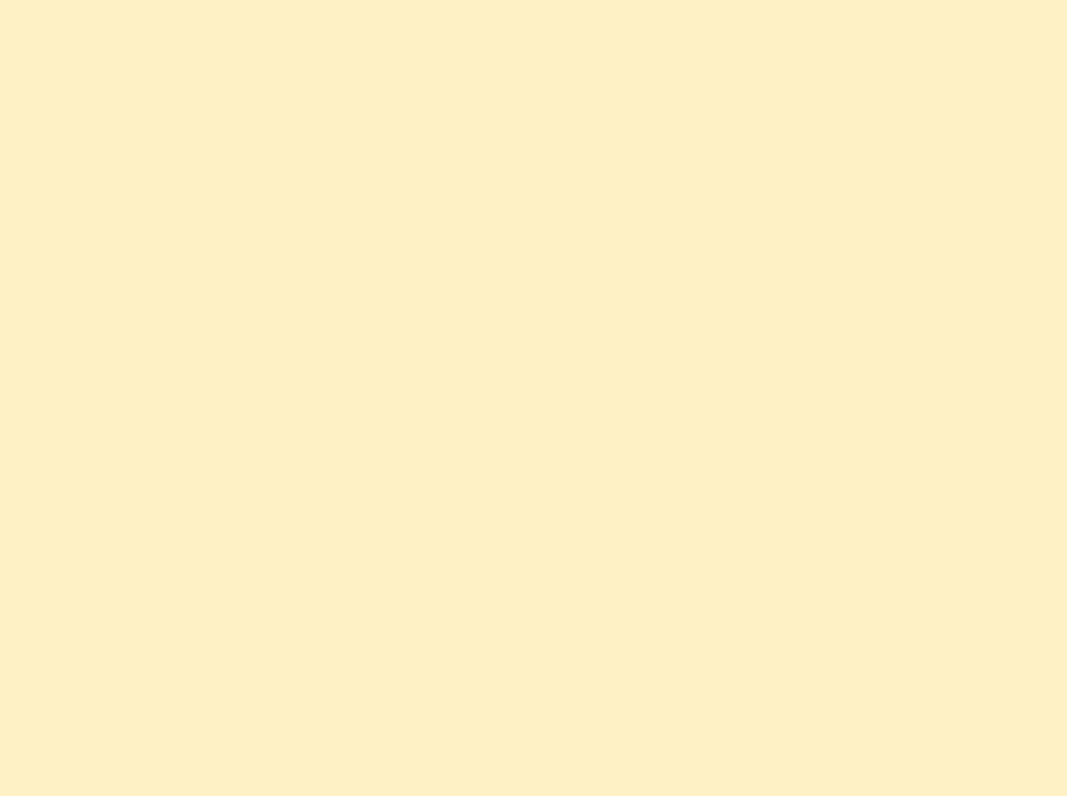
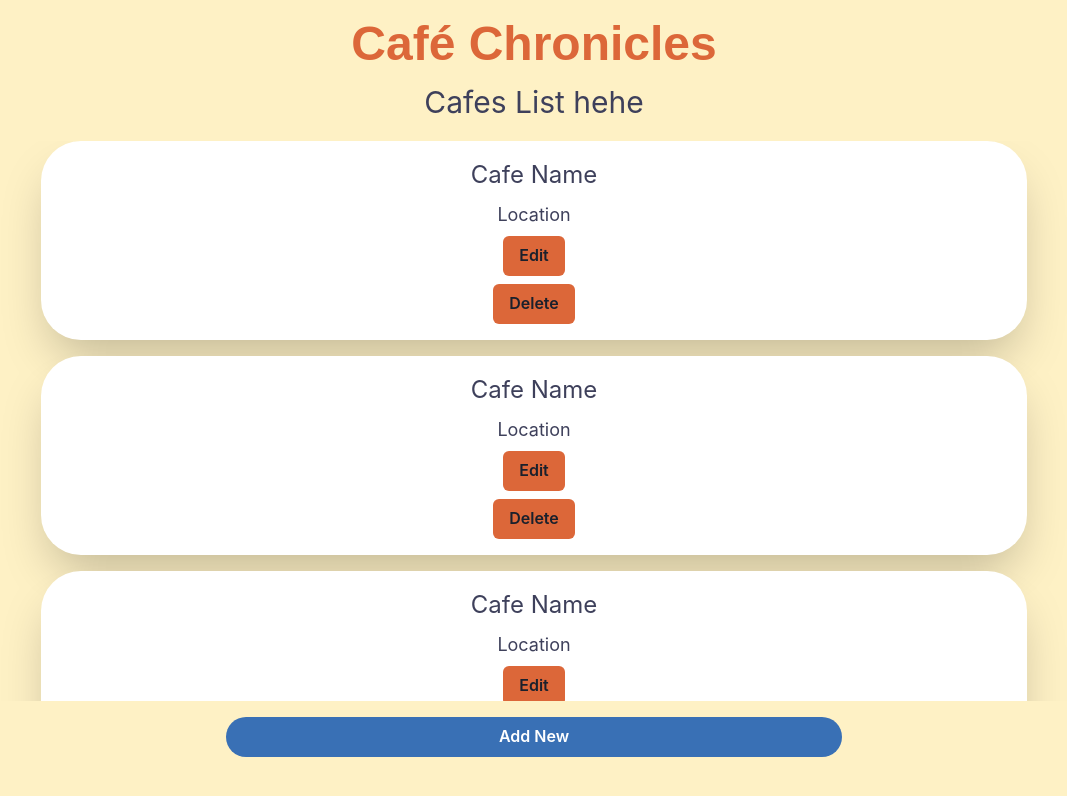
Before and after one commit to tze-xuan/Orbital-2025, a React (Create React App) app in the folder frontend/: page /cafes in a window 1280 px wide. Before the commit this address had no page. Shown: the top 796 px of the page, without its empty margins (106-1173 px from the left). Built offline with nearby package versions, Linux system fonts and the light colour scheme; a web font is replaced by a local one.

Commit message:
Integrate cafes page

```diff
--- a/frontend/src/App.tsx
+++ b/frontend/src/App.tsx
@@ -3,6 +3,7 @@ import Login from "./pages/Login.tsx";
 import Home from "./pages/Home.tsx";
 import SignUp from "./pages/SignUp.tsx";
 import Community from "./pages/Community.tsx";
+import Cafes from "./pages/Cafes.tsx";
 import { BrowserRouter as Router, Route, Routes } from "react-router-dom";
 
 function App() {
@@ -15,6 +16,7 @@ function App() {
           <Route path="/home" element={<Home />} />
           <Route path="/signup" element={<SignUp />} />
           <Route path="/community" element={<Community />} />
+          <Route path="/cafes" element={<Cafes />} />
         </Routes>
       </Router>
     </div>
--- a/frontend/src/pages/Cafes.tsx
+++ b/frontend/src/pages/Cafes.tsx
@@ -1,8 +1,95 @@
 import React from "react";
-import { Text } from "@chakra-ui/react";
+import { Button, Flex, Text } from "@chakra-ui/react";
 
 const Cafes = () => {
-  return <Text>Cafes</Text>;
+  return (
+    <Flex alignItems="center" direction="column" gap="2vh" padding="3vh">
+      <Button
+        fontFamily="darumadrop"
+        fontSize="5xl"
+        color="#DC6739"
+        variant="plain"
+      >
+        <a href="/home">Café Chronicles</a>
+      </Button>
+
+      <Text fontSize="3xl"> Cafes List hehe </Text>
+      {/* Flex Container */}
+      <Flex
+        alignItems="center"
+        maxH="70vh"
+        overflowY="auto"
+        scrollBehavior="smooth"
+        direction="column"
+        width="100%"
+        gap="2vh"
+      >
+        {/* Container 1 for Cafe Items */}
+        <Flex
+          direction="column"
+          bgColor="white"
+          width="80%"
+          alignItems="center"
+          justifyContent="center"
+          gap="1vh"
+          padding="2vh"
+          borderRadius="40px"
+          shadow="2xl"
+        >
+          <Text fontSize="2xl">Cafe Name</Text>
+          <Text fontSize="lg">Location</Text>
+          <Button background="#DC6739">Edit</Button>
+          <Button background="#DC6739">Delete</Button>
+        </Flex>
+
+        {/* Container 2 for Cafe Items */}
+        <Flex
+          direction="column"
+          bgColor="white"
+          width="80%"
+          alignItems="center"
+          justifyContent="center"
+          gap="1vh"
+          padding="2vh"
+          borderRadius="40px"
+          shadow="2xl"
+        >
+          <Text fontSize="2xl">Cafe Name</Text>
+          <Text fontSize="lg">Location</Text>
+          <Button background="#DC6739">Edit</Button>
+          <Button background="#DC6739">Delete</Button>
+        </Flex>
+
+        {/* Container 3 for Cafe Items */}
+        <Flex
+          direction="column"
+          bgColor="white"
+          width="80%"
+          alignItems="center"
+          justifyContent="center"
+          gap="1vh"
+          padding="2vh"
+          borderRadius="40px"
+          shadow="2xl"
+        >
+          <Text fontSize="2xl">Cafe Name</Text>
+          <Text fontSize="lg">Location</Text>
+          <Button background="#DC6739">Edit</Button>
+          <Button background="#DC6739">Delete</Button>
+        </Flex>
+      </Flex>
+
+      {/* Add New Cafe Button */}
+      <Button
+        background="#3970B5"
+        color="white"
+        borderRadius="50px"
+        width="50%"
+      >
+        Add New
+      </Button>
+    </Flex>
+  );
 };
 
 export default Cafes;
--- a/frontend/src/pages/Home.tsx
+++ b/frontend/src/pages/Home.tsx
@@ -30,7 +30,7 @@ const Home = () => {
           color="#3E405B"
           _hover={{ textColor: "#DC6739", textDecoration: "underline" }}
         >
-          button1
+          <a href="/cafes">Cafes</a>
         </Button>
         <Button
           variant="link"
```
